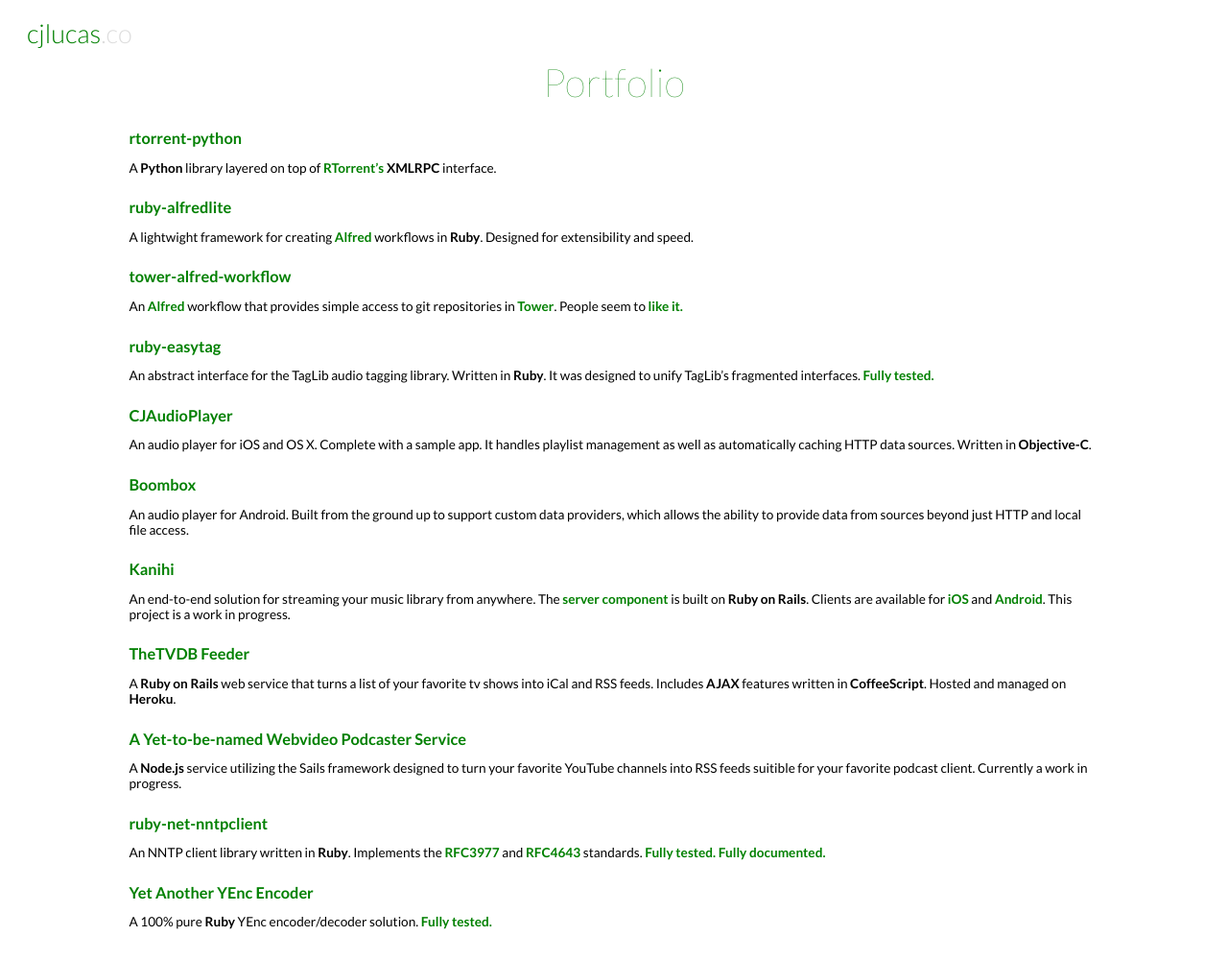
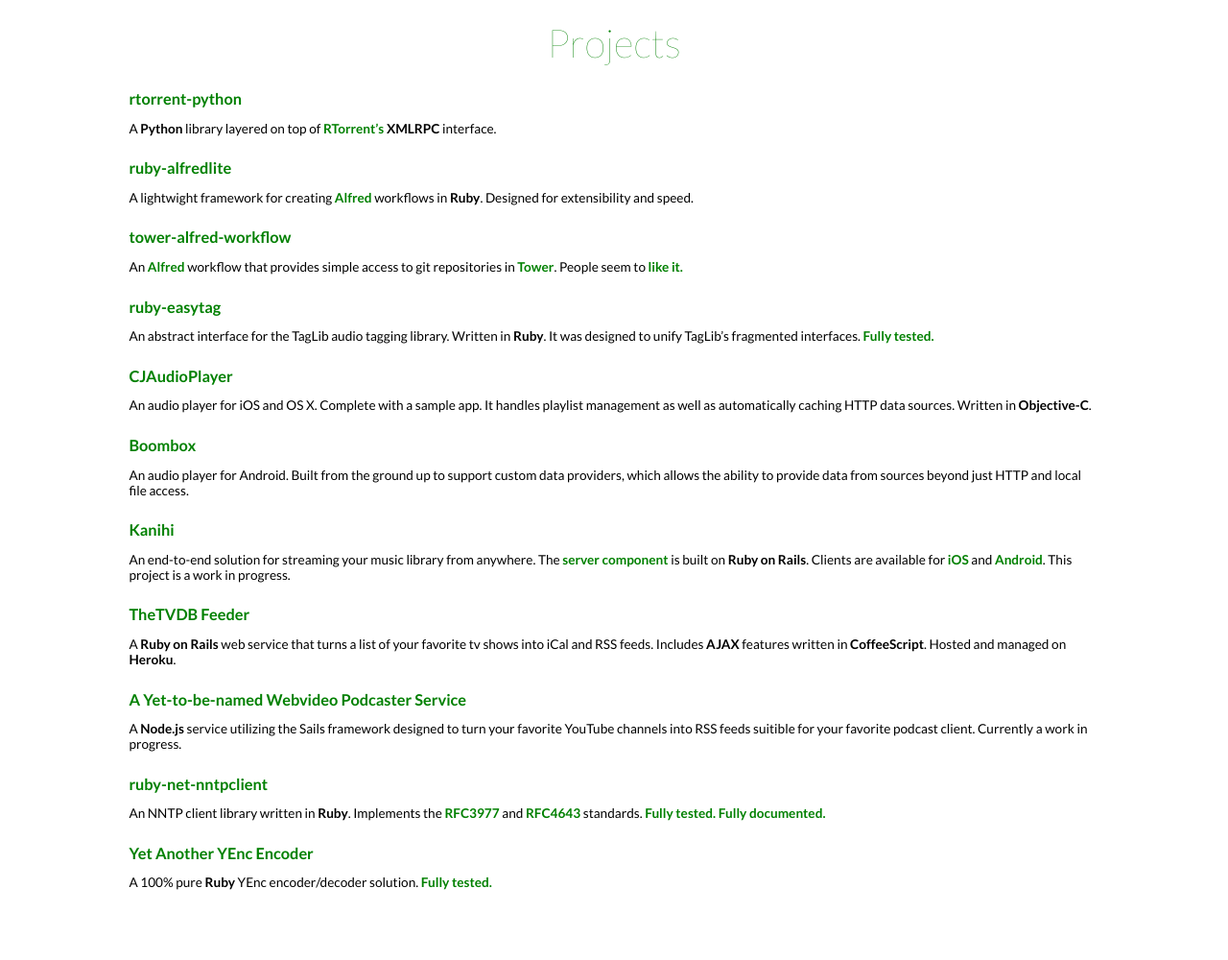
Before and after one commit to cjlucas/cjlucas.github.io, a Jekyll site: the page built from index.html, in a window 1280 px wide. Shown: the whole page at 96% size. Built offline with Jekyll 4.4.1, drawn with Linux system fonts in a browser that asks for light colours; after the commit the page ends 959 px from its top, so only the background shows below that.

Commit message:
Removed cjlucas.co logo

```diff
--- a/_layouts/default.html
+++ b/_layouts/default.html
@@ -4,10 +4,10 @@
 <link rel="stylesheet" type="text/css" href="/css/index.css"/>
 </head>
 <body>
-	<div id="header">
+<!-- 	<div id="header">
 		<a href="#"><span>cjlucas</span><span>.co</span></a>
 	</div>
-	<div id="content">
+ -->	<div id="content">
 		<h1>{{ page.title }}</h1>
 		{{ content }}
 	</div>
--- a/css/index.scss
+++ b/css/index.scss
@@ -26,6 +26,7 @@
 	background-color: $bgColor;
 	font-size: .85em;
 	font-family: 'Lato', sans-serif;
+	margin-top: 20px;
 }
 
 #content {
--- a/index.html
+++ b/index.html
@@ -1,6 +1,6 @@
 ---
 layout: default
-title: Portfolio
+title: Projects
 ---
 
 {% for project in site.projects %}
```
